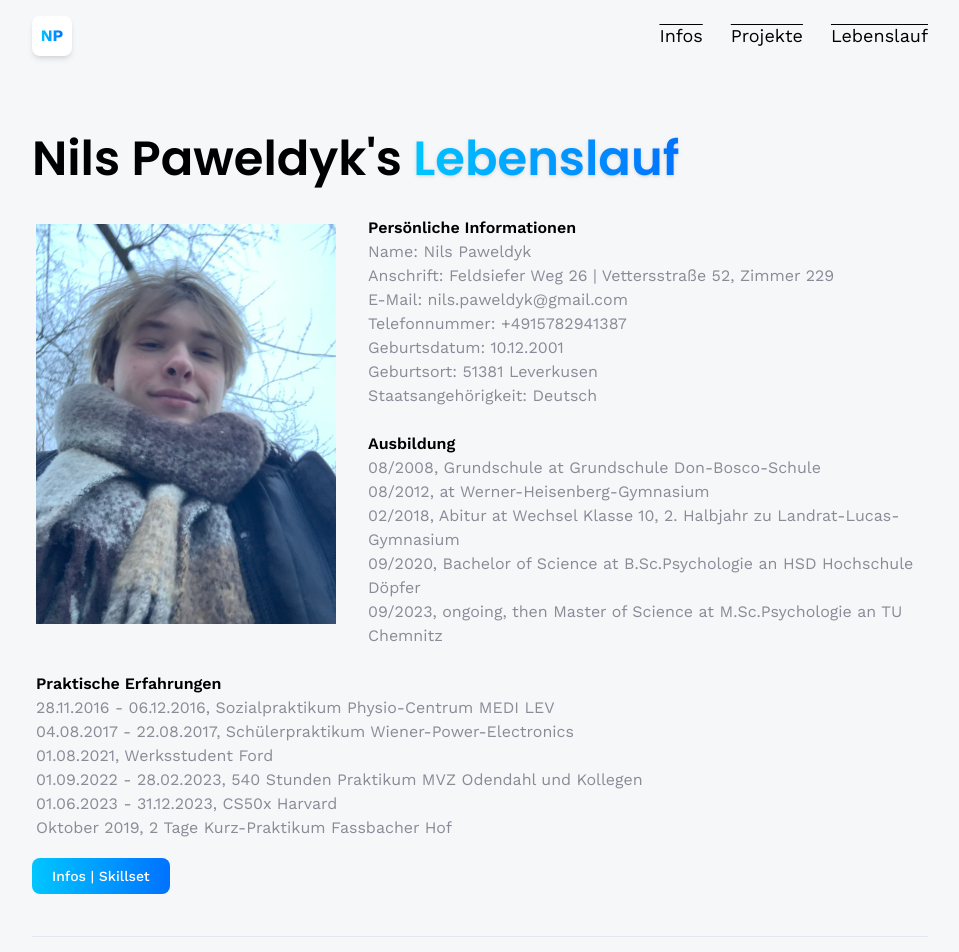
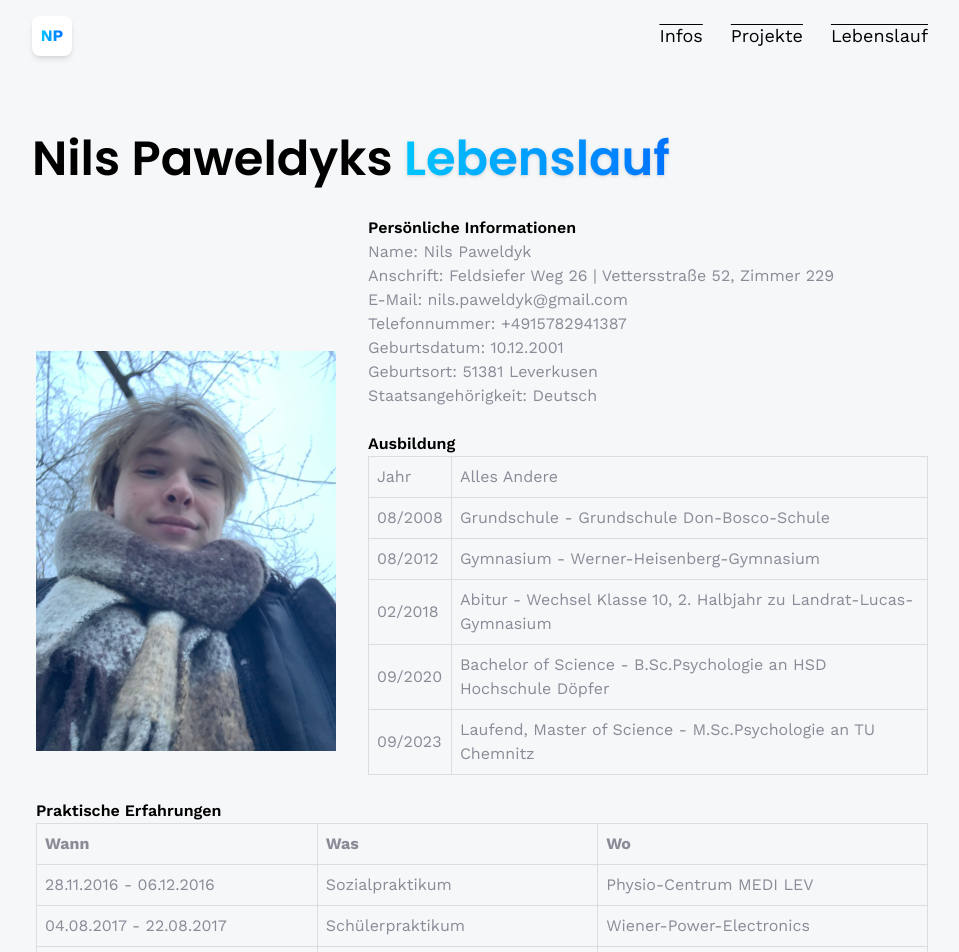
Before and after one commit to Froschlii/webpage, a React (Vite) app: page /lebenslauf in a window 1280 px wide. Shown: the top 952 px of the page, without its empty margins (160-1119 px from the left). Built offline with nearby package versions, Linux system fonts and the light colour scheme.

Commit message:
Antonias changes

```diff
--- a/src/components/CTA.jsx
+++ b/src/components/CTA.jsx
@@ -9,7 +9,7 @@ const CTA = () => {
           Schreib mich an!
         </p>
             <Link to="/contact" className="btn" style={{ minWidth: '187px', width:'auto', marginRight: '40px', marginLeft: '40px'}}>
-                 Contact
+                 Kontakt
             </Link>
     </section>
   )
--- a/src/components/HomeInfo.jsx
+++ b/src/components/HomeInfo.jsx
@@ -17,28 +17,28 @@ const renderContent ={
         <h1 className= "sm:text-xl sm:leading-dnug text-center neo-brutalism-blue py-4 px-6 text-white mx-5">
         Hey! Ich heiße <span className="font-semibold"> Nils Paweldyk</span> ✌🏻
         <br/>
-        und befinde mich im M.Sc.Psychologie. Nebenbei begeistere ich mich fürs Front- sowie Backend-development.
+        und befinde mich im M.Sc.Psychologie. Nebenbei begeistere ich mich fürs Front- sowie Backend-Development.
         </h1>
     ),
     2: (
         <InfoBox
         text="Alles, was ich zu bieten habe auf einen Blick:"
         link="/about"
-        btnText="learn more"
+        btnText="mehr Infos"
         />
     ),
     3: (
         <InfoBox
         text="Hier sind meine Hobbies / Projekte, sowie alles, an was ich bis dato in meiner Freizeit gearbeitet habe:"
         link="/projects"
-        btnText="Visit my portfolio"
+        btnText="Mein Portfolio"
         />
     ),
     4: (
         <InfoBox
         text="Konnte ich dein Interesse wecken? Dann würde ich mich sehr darüber freuen, wenn du mir hier Bescheid gibst:"
         link="/contact"
-        btnText="Let's talk"
+        btnText="Schreib mir 🤗"
         />
     ),
 }
--- a/src/constants/index.js
+++ b/src/constants/index.js
@@ -80,8 +80,8 @@ export const experiences = [
         date: "Ab dem 01.03.2024",
         points: [
             "M.Sc.Psychologie Studium in Regelstudienzeit abschließen",
-            "Im Anschluss: Psychotherapeutenausbildung absolvieren, die voraussichtlich 3 bis 4 Jahre in Teilzeit dauern und in Chemnitz stattfinden wird (meist Abends)",
-            "Über die gesamte Dauer: weiterhin Halbtags Berufstätig bleiben und ggf. ein Jahr ans Studium und 1 bis 2 Jahre an die Ausbildung anzuhängen."
+            "Im Anschluss: Psychotherapeutenausbildung absolvieren, die voraussichtlich 3 bis 4 Jahre in Teilzeit dauern und in Chemnitz stattfinden wird (meist abends)",
+            "Über die gesamte Dauer: weiterhin halbtags berufstätig bleiben und ggf. ein Jahr ans Studium und 1 bis 2 Jahre an die Ausbildung anhängen."
         ],
     },
 ];
@@ -108,14 +108,14 @@ export const projects = [
     {
         iconUrl: harvard,
         theme: 'btn-back-red',
-        name: 'CS50x at Harvard',
+        name: 'CS50x, Harvard',
         description: 'Im Fokus des Projekts lagen algorithmisches Denken, Abstraktion, Datenstrukturen und verschiedene Programmiersprachen wie C, Python, SQL, HTML, CSS und JavaScript. Das abschließende Projekt stellt diese Website dar, bei der ich node.js und react verwendet habe.',
         link: 'https://certificates.cs50.io/9385aeb6-91e5-48b1-b047-89088b8106b0.pdf?size=letter',
     },
     {
         iconUrl: javascript,
         theme: 'btn-back-yellow',
-        name: 'This Website',
+        name: 'Diese Website / Portfolio',
         description: 'Mithilfe von zahlreichen Tutorials wurde diese Website erstellt.',
         link: "https://github.com/Froschlii",
     },
@@ -125,7 +125,7 @@ export const notfinprojects = [
     {
         iconUrl: harvard,
         theme: 'btn-back-green',
-        name: 'CS50w at Harvard',
+        name: 'CS50w, Harvard',
         description: 'CS50w ist der nächste Schritt und der direkte Anschlusskurs an CS50x. Hierbei werden Python, JavaScript und SQL sowie die frameworks Django, React und Bootstap behandelt.',
         link: 'https://pll.harvard.edu/course/cs50s-web-programming-python-and-javascript',
     },
@@ -144,15 +144,15 @@ export const lebenslaufData = {
     },
     ausbildung: [
         { year: '08/2008', school: 'Grundschule Don-Bosco-Schule', degree: 'Grundschule' },
-        { year: '08/2012', school: 'Werner-Heisenberg-Gymnasium', degree: '' },
+        { year: '08/2012', school: 'Werner-Heisenberg-Gymnasium', degree: 'Gymnasium' },
         { year: '02/2018', school: 'Wechsel Klasse 10, 2. Halbjahr zu Landrat-Lucas-Gymnasium', degree: 'Abitur' },
         { year:' 09/2020', school: 'B.Sc.Psychologie an HSD Hochschule Döpfer', degree: 'Bachelor of Science' },
-        { year: '09/2023', school: 'M.Sc.Psychologie an TU Chemnitz', degree: 'ongoing, then Master of Science' },
+        { year: '09/2023', school: 'M.Sc.Psychologie an TU Chemnitz', degree: 'Laufend, Master of Science' },
     ],
     praktischeErfahrungen: [
         { year: '28.11.2016 - 06.12.2016', what: 'Sozialpraktikum', where: 'Physio-Centrum MEDI LEV'},
         { year: '04.08.2017 - 22.08.2017', what: 'Schülerpraktikum', where: 'Wiener-Power-Electronics'},
-        { year: '01.08.2021', what: 'Werksstudent', where: 'Ford'},
+        { year: '01.08.2021 - 31.06.2023', what: 'Werksstudent', where: 'Ford'},
         { year: '01.09.2022 - 28.02.2023', what: '540 Stunden Praktikum', where: 'MVZ Odendahl und Kollegen'},
         { year: '01.06.2023 - 31.12.2023', what: 'CS50x', where: 'Harvard'},
         { year: 'Oktober 2019', what: '2 Tage Kurz-Praktikum', where: 'Fassbacher Hof'},
--- a/src/models/Mew.jsx
+++ b/src/models/Mew.jsx
@@ -7,10 +7,12 @@ const Mew = ({ isRotating, ...props}) => {
   const { scene, animations } = useGLTF(mewScene);
   const { actions } = useAnimations(animations, ref);
 
+
   useEffect(() => {
     if(isRotating) {
         actions['Take 001'].play();
     } else {
+
         actions['Take 001'].stop();
     }
   }, [actions, isRotating])
--- a/src/pages/About.jsx
+++ b/src/pages/About.jsx
@@ -22,7 +22,7 @@ const About = () => {
       </div>
 
       <div className="py-10 glex glex-col">
-        <h3 className="subhead-text">Interessen/ Skills</h3>
+        <h3 className="subhead-text">Interessen/ Fähigkeiten</h3>
 
         <div className="mt-16 flex flex-wrap gap-12">
           {skills.map((skill) => (
@@ -41,10 +41,10 @@ const About = () => {
       </div>
 
       <div className="py-16">
-        <h3 className="subhead-text">Work experience</h3>
+        <h3 className="subhead-text">Arbeitserfahrung / das suche ich</h3>
           <div className="mt-5 flex flex-col gap-3 text-slate-500">
           <p>
-            Ich würde mich darüber freuen, Sie in einem persönliches Gespräch von mir überzeugen zu können!
+            Ich würde mich darüber freuen, Dich in einem persönlichen Gespräch von mir überzeugen zu können!
           </p>
         </div>
 
--- a/src/pages/Home.jsx
+++ b/src/pages/Home.jsx
@@ -34,13 +34,13 @@ const Home = () => {
 
   const adjustPokeballForScreenSize = () => {
     let screenScale = null;
-    let screenPosition = [0, 8, -45];
+    let screenPosition = [0, 18.7, -45];
     let rotation = [1.7, 9.42, -0.8];
 
     if (window.innerWidth < 768) {
       screenScale = [0.3, 0.3, 0.3];
     } else {
-      screenScale = [0.4, 0.4, 0.4];
+      screenScale = [0.52, 0.52, 0.52];
     }
     return [screenScale, screenPosition, rotation];
   }
--- a/src/pages/Lebenslauf.jsx
+++ b/src/pages/Lebenslauf.jsx
@@ -11,7 +11,7 @@ const Lebenslauf = () => {
     <div>
       <section className="max-container h-auto">
       <h1 className="head-text">
-      {lebenslaufData.personalInfo.name}'s <span className="blue-gradient_text font-semibold drop-shadow">Lebenslauf</span>
+      {lebenslaufData.personalInfo.name}s <span className="blue-gradient_text font-semibold drop-shadow">Lebenslauf</span>
       </h1>
 
 
@@ -37,12 +37,23 @@ const Lebenslauf = () => {
             <li>Staatsangehörigkeit: {lebenslaufData.personalInfo.staatsangehörigkeit}</li>
             <br/>
 
+
             <h2 className="text-black text-cl font-popping font-semibold">Ausbildung</h2>
+            <table style={{ borderCollapse: 'collapse', width: '100%' }}>
+              <tbody>
+                <tr>
+                  <td style={{ border: '1px solid #ddd', padding: '8px' }}>Jahr</td>
+                  <td style={{ border: '1px solid #ddd', padding: '8px' }}>Alles Andere</td>
+                </tr>
                 {lebenslaufData.ausbildung.map((edu, index) => (
-            <li key={index} >
-              {edu.year}, {edu.degree} at {edu.school}
-              </li>
+                  <tr key={index}>
+                    <td style={{ border: '1px solid #ddd', padding: '8px' }}>{edu.year}</td>
+                    <td style={{ border: '1px solid #ddd', padding: '8px' }}>{edu.degree} - {edu.school}</td>
+                  </tr>
                 ))}
+              </tbody>
+            </table>
+
           </ul>
 
           </div>
@@ -53,13 +64,28 @@ const Lebenslauf = () => {
         <div className="flex" style={{ alignItems: 'normal', justifyContent: 'normal', textAlign: 'justify' }}>
         <ul className="text-black-500/50 font-normal pl-1 text-small" style={{ flex: 1 }}>
           <h2 className="text-black text-cl font-popping font-semibold">Praktische Erfahrungen</h2>
+          <table style={{ borderCollapse: 'collapse', width: '100%' }}>
+            <thead>
+              <tr>
+                <th style={{ border: '1px solid #ddd', padding: '8px' }}>Wann</th>
+                <th style={{ border: '1px solid #ddd', padding: '8px' }}>Was</th>
+                <th style={{ border: '1px solid #ddd', padding: '8px' }}>Wo</th>
+              </tr>
+            </thead>
+            <tbody>
               {lebenslaufData.praktischeErfahrungen.map((exp, index) => (
-            <li key={index}>
-              {exp.year}, {exp.what} {exp.where}
-            </li>
+                <tr key={index}>
+                  <td style={{ border: '1px solid #ddd', padding: '8px' }}>{exp.year}</td>
+                  <td style={{ border: '1px solid #ddd', padding: '8px' }}>{exp.what}</td>
+                  <td style={{ border: '1px solid #ddd', padding: '8px' }}>{exp.where}</td>
+                </tr>
               ))}
+            </tbody>
+          </table>
         </ul>
       </div>
+
+
 
         <br/>
         <Link to="/About" className="btn max-width">
@@ -121,35 +147,51 @@ const Lebenslauf = () => {
             <br/>
 
             <h2 className="text-black text-cl font-popping font-semibold">Ausbildung</h2>
+            <table style={{ borderCollapse: 'collapse', width: '100%' }}>
+              <tbody>
+                <tr>
+                  <td style={{ border: '1px solid #ddd', padding: '8px' }}>Jahr</td>
+                  <td style={{ border: '1px solid #ddd', padding: '8px' }}>Alles Andere</td>
+                </tr>
                 {lebenslaufData.ausbildung.map((edu, index) => (
-            <li key={index} >
-              {edu.year}, {edu.degree} at {edu.school}
-              </li>
+                  <tr key={index}>
+                    <td style={{ border: '1px solid #ddd', padding: '8px' }}>{edu.year}</td>
+                    <td style={{ border: '1px solid #ddd', padding: '8px' }}>{edu.degree} - {edu.school}</td>
+                  </tr>
                 ))}
+              </tbody>
+            </table>
+
           </ul>
 
           </div>
         </div>
 
         <br />
-        <div style={{ maxWidth: '280px', width:'auto', marginRight: '50px', marginLeft: '14px' }}>
-          <Link to="/About" className="btn max-width">
-            <button className="w-min-300"> Infos | Skillset </button>
-          </Link>
-        </div>
-        <br />
 
-        <div className="flex">
+        <div className="flex" style={{ alignItems: 'normal', justifyContent: 'normal', textAlign: 'Left' }}>
         <ul className="text-black-500/50 font-normal pl-1 text-small" style={{ flex: 1 }}>
           <h2 className="text-black text-cl font-popping font-semibold">Praktische Erfahrungen</h2>
+          <table style={{ borderCollapse: 'collapse', width: '100%' }}>
+            <thead>
+              <tr>
+                <th style={{ border: '1px solid #ddd', padding: '4px' }}>Wann</th>
+                <th style={{ border: '1px solid #ddd', padding: '4px' }}>Was</th>
+                <th style={{ border: '1px solid #ddd', padding: '4px' }}>Wo</th>
+              </tr>
+            </thead>
+            <tbody>
               {lebenslaufData.praktischeErfahrungen.map((exp, index) => (
-            <li key={index}>
-              {exp.year}, {exp.what} {exp.where}
-            </li>
+                <tr key={index}>
+                  <td style={{ border: '1px solid #ddd', padding: '4px' }}>{exp.year}</td>
+                  <td style={{ border: '1px solid #ddd', padding: '4px' }}>{exp.what}</td>
+                  <td style={{ border: '1px solid #ddd', padding: '4px' }}>{exp.where}</td>
+                </tr>
               ))}
+            </tbody>
+          </table>
         </ul>
       </div>
-        <br/>
 
         <hr className="border-slate-200" />
 
```
Also changed, not shown: src/README.md (deleted). Lines whose indentation alone changed are shown as unchanged.
